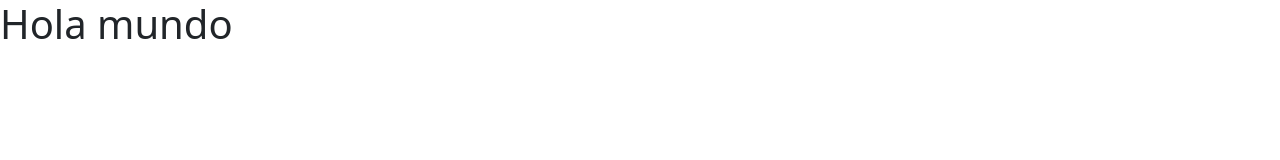
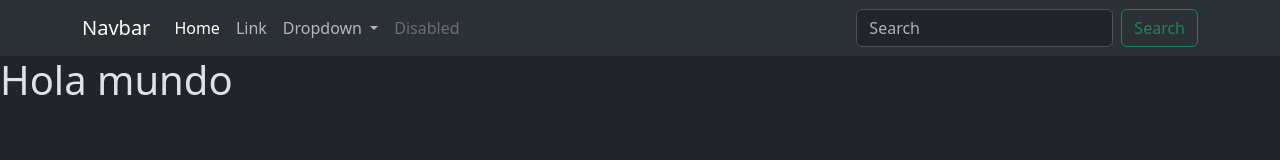
Before and after one commit to Fakuu08/Practica-de-transiciones-y-animaciones, a plain HTML site: page index.html in a window 1280 px wide. Drawn offline with nearby package versions, Linux system fonts and the light colour scheme.

Commit message:
Agregamos el tema oscuro en el proyecto y el nav

```diff
--- a/index.html
+++ b/index.html
@@ -1,5 +1,5 @@
 <!DOCTYPE html>
-<html lang="en">
+<html lang="es" data-bs-theme="dark">
   <head>
     <meta charset="UTF-8" />
     <meta name="viewport" content="width=device-width, initial-scale=1.0" />
@@ -15,6 +15,44 @@
     <title>Document</title>
   </head>
   <body>
+    <header>
+        <nav class="navbar navbar-expand-lg bg-body-tertiary">
+  <div class="container">
+    <a class="navbar-brand" href="#">Navbar</a>
+    <button class="navbar-toggler" type="button" data-bs-toggle="collapse" data-bs-target="#navbarSupportedContent" aria-controls="navbarSupportedContent" aria-expanded="false" aria-label="Toggle navigation">
+      <span class="navbar-toggler-icon"></span>
+    </button>
+    <div class="collapse navbar-collapse" id="navbarSupportedContent">
+      <ul class="navbar-nav me-auto mb-2 mb-lg-0">
+        <li class="nav-item">
+          <a class="nav-link active" aria-current="page" href="#">Home</a>
+        </li>
+        <li class="nav-item">
+          <a class="nav-link" href="#">Link</a>
+        </li>
+        <li class="nav-item dropdown">
+          <a class="nav-link dropdown-toggle" href="#" role="button" data-bs-toggle="dropdown" aria-expanded="false">
+            Dropdown
+          </a>
+          <ul class="dropdown-menu">
+            <li><a class="dropdown-item" href="#">Action</a></li>
+            <li><a class="dropdown-item" href="#">Another action</a></li>
+            <li><hr class="dropdown-divider"></li>
+            <li><a class="dropdown-item" href="#">Something else here</a></li>
+          </ul>
+        </li>
+        <li class="nav-item">
+          <a class="nav-link disabled" aria-disabled="true">Disabled</a>
+        </li>
+      </ul>
+      <form class="d-flex" role="search">
+        <input class="form-control me-2" type="search" placeholder="Search" aria-label="Search"/>
+        <button class="btn btn-outline-success" type="submit">Search</button>
+      </form>
+    </div>
+  </div>
+</nav>
+    </header>
     <main><h1>Hola mundo</h1></main>
   </body>
   <script
```
